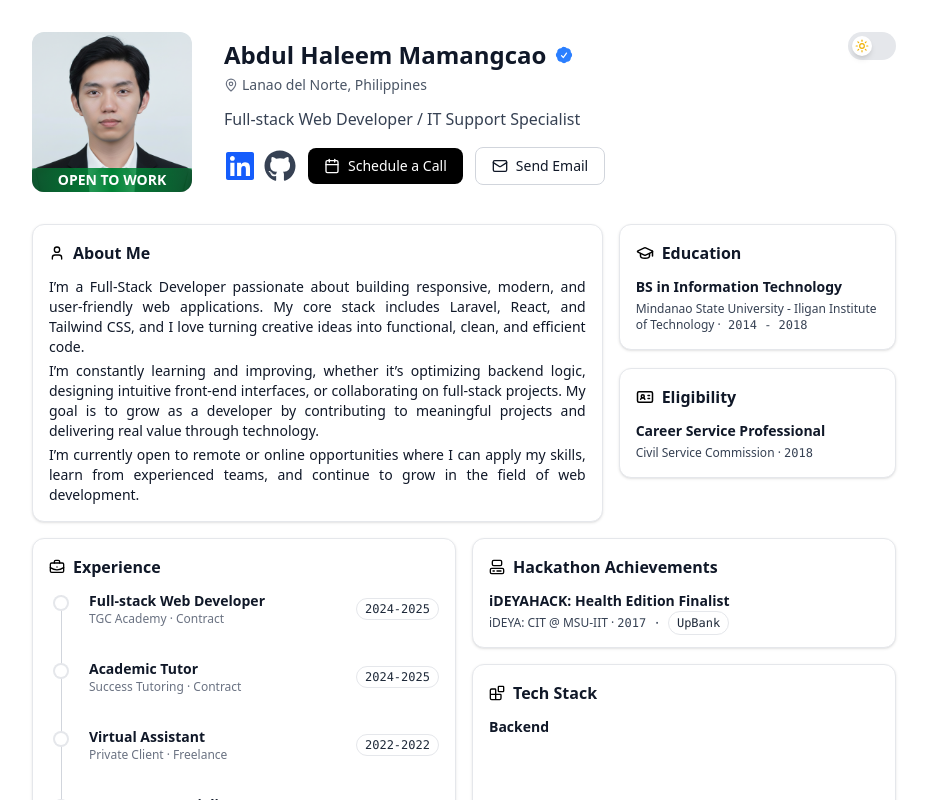
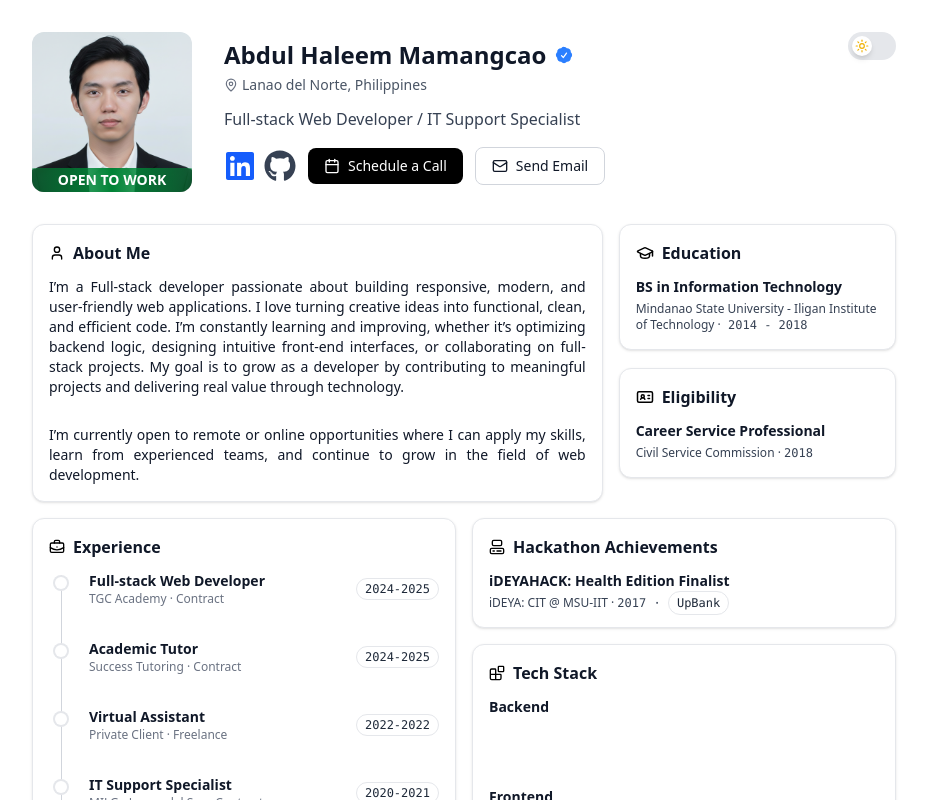
Before and after one commit to mamangcao/portfolio-nextjs, a Next.js app: page / in a window 1280 px wide. Shown: the top 800 px of the page, without its empty margins (176-1103 px from the left). Built offline with nearby package versions, Linux system fonts and the light colour scheme; some icons are missing.

Commit message:
Changes to About ME

```diff
--- a/components/AboutMe.jsx
+++ b/components/AboutMe.jsx
@@ -4,18 +4,15 @@ export default function AboutCard() {
   return (
     <Card title="About Me">
       <p className="text-justify">
-        I’m a Full-Stack Developer passionate about building responsive, modern,
-        and user-friendly web applications. My core stack includes Laravel,
-        React, and Tailwind CSS, and I love turning creative ideas into
-        functional, clean, and efficient code.
+        I’m a Full-stack developer passionate about building responsive, modern,
+        and user-friendly web applications. I love turning creative ideas into functional, clean, and efficient
+        code. I’m constantly learning and improving, whether it’s optimizing
+        backend logic, designing intuitive front-end interfaces, or
+        collaborating on full-stack projects. My goal is to grow as a developer
+        by contributing to meaningful projects and delivering real value through
+        technology.
       </p>
-      <p className="mt-1 text-justify">
-        I’m constantly learning and improving, whether it’s optimizing backend
-        logic, designing intuitive front-end interfaces, or collaborating on
-        full-stack projects. My goal is to grow as a developer by contributing
-        to meaningful projects and delivering real value through technology.
-      </p>
-      <p className="mt-1 text-justify">
+      <p className="mt-7 text-justify">
         I’m currently open to remote or online opportunities where I can apply
         my skills, learn from experienced teams, and continue to grow in the
         field of web development.
```
